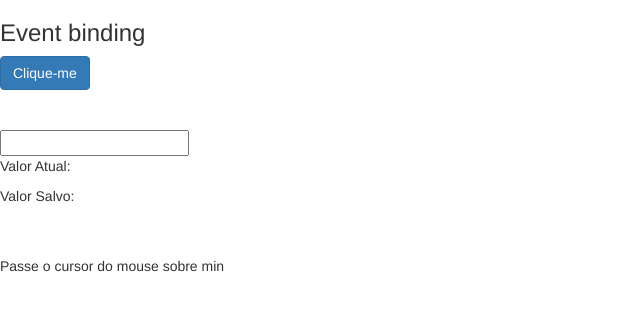
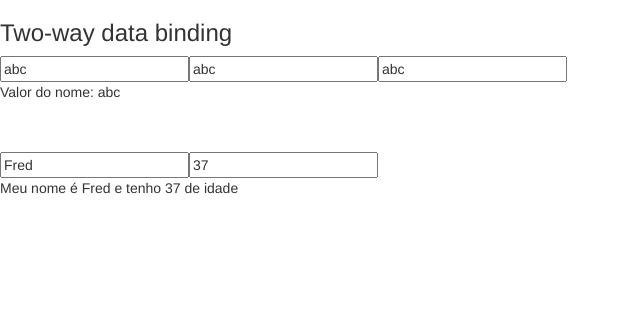
Before and after one commit to stanquini/treinamento-angular2-, an Angular app in the folder data-binding/: page / in a window 1280 px wide. Shown: the top 310 px of the page, without its empty margins (0-640 px from the left). Built offline with nearby package versions, Linux system fonts and the light colour scheme.

Commit message:
Two-way data binding

```diff
--- a/data-binding/src/app/data-binding/data-binding.component.html
+++ b/data-binding/src/app/data-binding/data-binding.component.html
@@ -67,6 +67,8 @@
 
 </section>
 -->
+
+<!--
 <section class="event-binding">
 
   <article>
@@ -87,7 +89,7 @@
       <!--
         Pode usar para passar o valor o $event.target.value ou criar uma variavel(#campoInput) e atribuir
        -->
-
+<!--
       <p>Valor Atual: {{ valorAtual }}</p>
       <p>Valor Salvo: {{ valorSalvo }}</p>
 
@@ -104,6 +106,7 @@
 
   </article>
 
+</section>
+-->
 
-
-</section>
+<app-meu-form></app-meu-form>
--- a/data-binding/src/app/data-binding/data-binding.component.ts
+++ b/data-binding/src/app/data-binding/data-binding.component.ts
@@ -1,4 +1,5 @@
 import { Component, OnInit } from '@angular/core';
+
 
 @Component({
   selector: 'app-data-binding',
--- /dev/null
+++ b/data-binding/src/app/meu-form/meu-form.component.html
@@ -0,0 +1,32 @@
+<section class="two-way-binding">
+
+  <article>
+
+    <h3>Two-way data binding</h3>
+    <div>
+
+      <input type="text"
+        [value]= "nome"
+        (input)="nome = $event.target.value">
+
+      <input type="text"
+        [ngModel]="nome"
+        (ngModelChange)="nome = $event"
+      />
+
+      <input type="text" [(ngModel)]="nome">
+      <p>Valor do nome: {{nome}}</p>
+
+      <br><br>
+      <input type="text" [(ngModel)]="pessoa.nome">
+      <input type="text" [(ngModel)]="pessoa.idade">
+
+      <p>Meu nome é {{ pessoa.nome }} e tenho {{ pessoa.idade }} de idade</p>
+
+
+
+    </div>
+
+  </article>
+
+</section>
--- /dev/null
+++ b/data-binding/src/app/meu-form/meu-form.component.ts
@@ -0,0 +1,20 @@
+import { Component, OnInit } from '@angular/core';
+
+@Component({
+  selector: 'app-meu-form',
+  templateUrl: './meu-form.component.html',
+  styleUrls: ['./meu-form.component.css']
+})
+export class MeuFormComponent implements OnInit {
+
+  constructor() { }
+
+  nome: string = 'abc';
+  pessoa: any = {
+    nome: 'Fred',
+    idade: 37
+  }
+  ngOnInit() {
+  }
+
+}
```
Also changed, not shown: data-binding/src/app/app.module.ts (+5 -2 lines), data-binding/src/app/meu-form/meu-form.module.ts (added, +16 -0 lines), data-binding/src/app/meu-form/meu-form.component.css (added), 1 other file (tests, documents, lock files or other folders).
